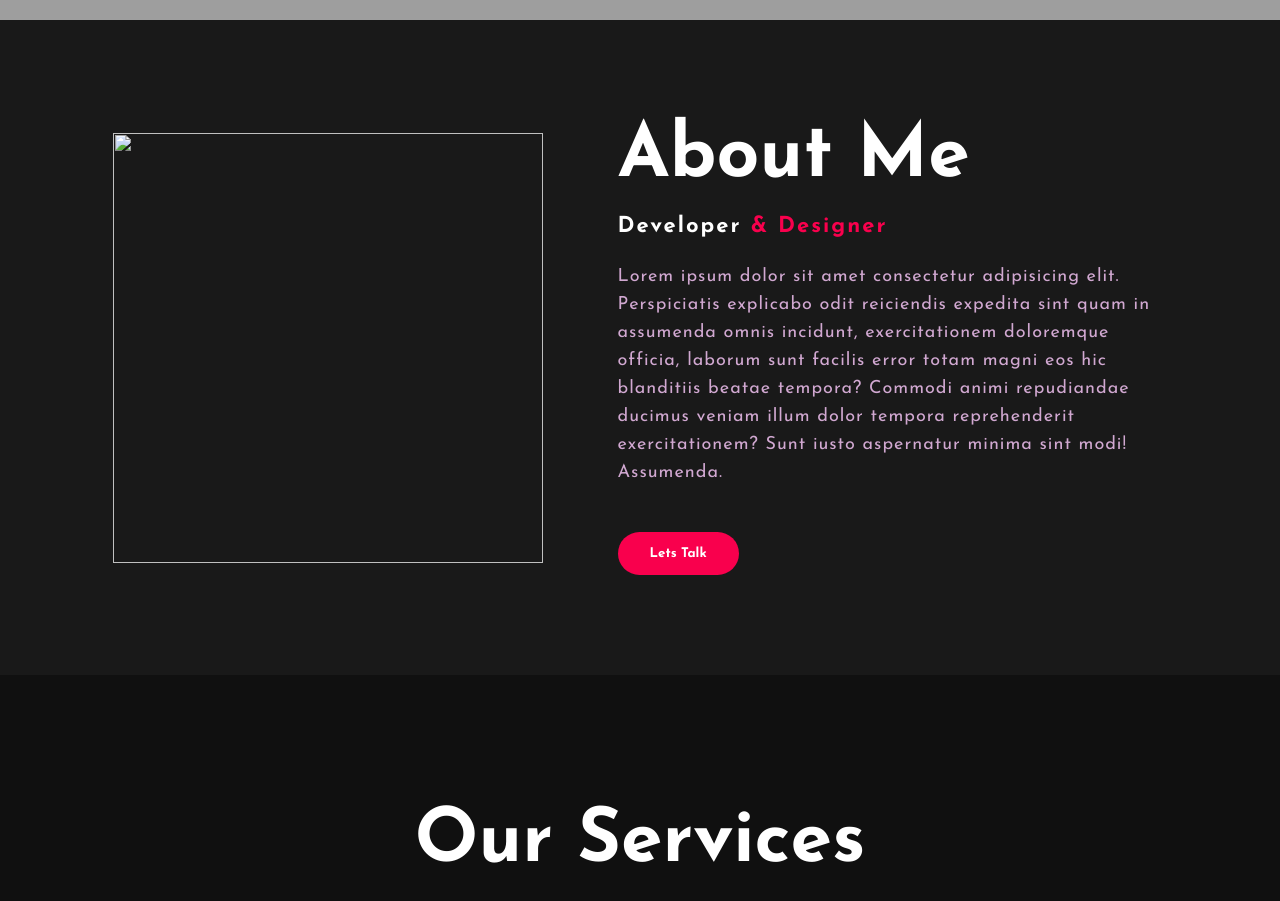
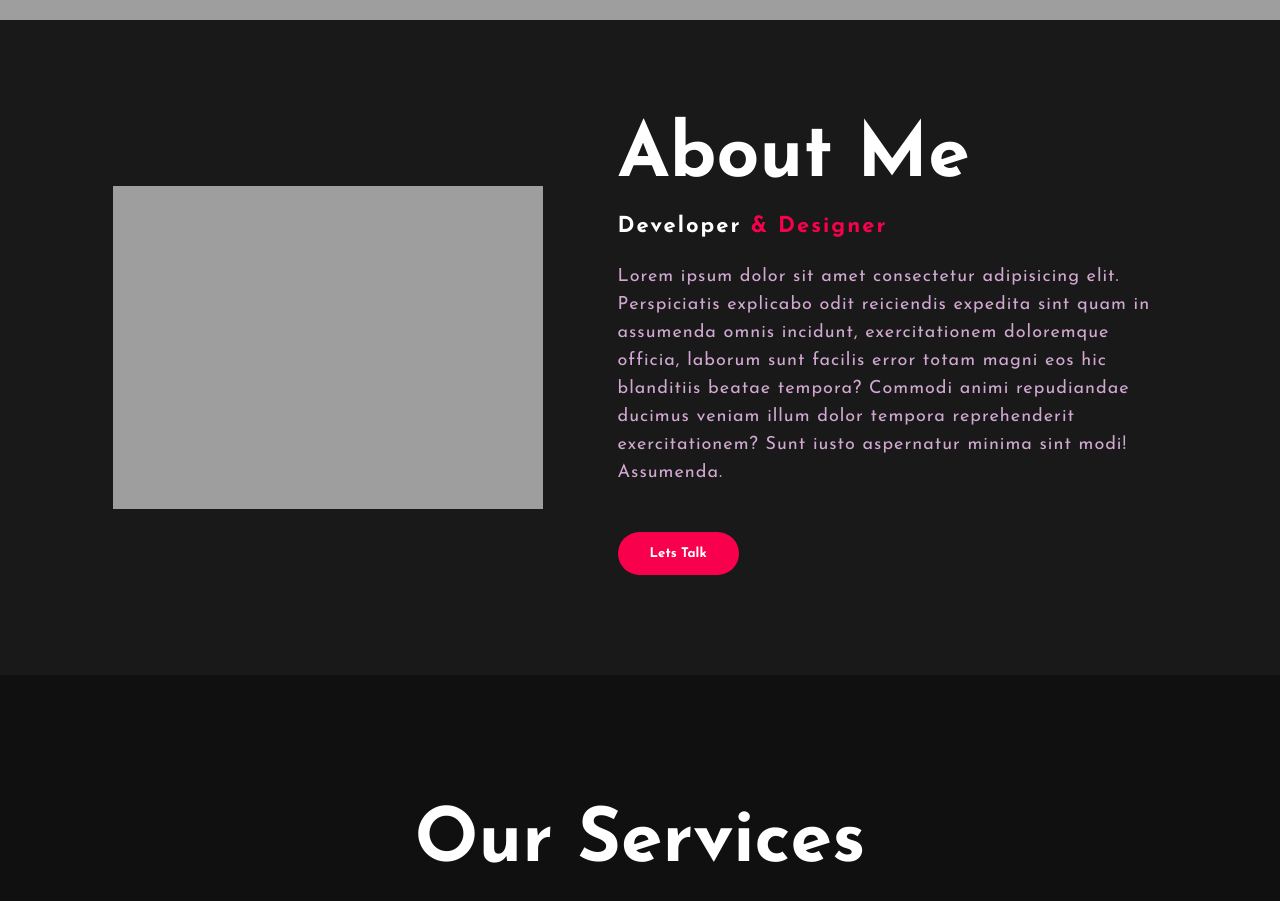
Before and after one commit to mohammedimjan/protofoli-site, a plain HTML site: page index.html in a window 1280 px wide. Shown: the part 780-1681 px from the top of the page. Drawn offline with Linux system fonts and the light colour scheme; the site is published under a folder, as on GitHub Pages, so addresses that start at the root find nothing; grey boxes are pictures that could not be loaded.

Commit message:
Update index.html

```diff
--- a/index.html
+++ b/index.html
@@ -44,7 +44,7 @@
 
 <section class="about">
     <div class="main">
-        <img src="/Images/profile.jpg" alt="">
+        <img src="Images/profile.jpg" alt="">
         <div class="about-text">
             <h2>About Me</h2>
             <h5>Developer<span> &  Designer</span></h5>
```
